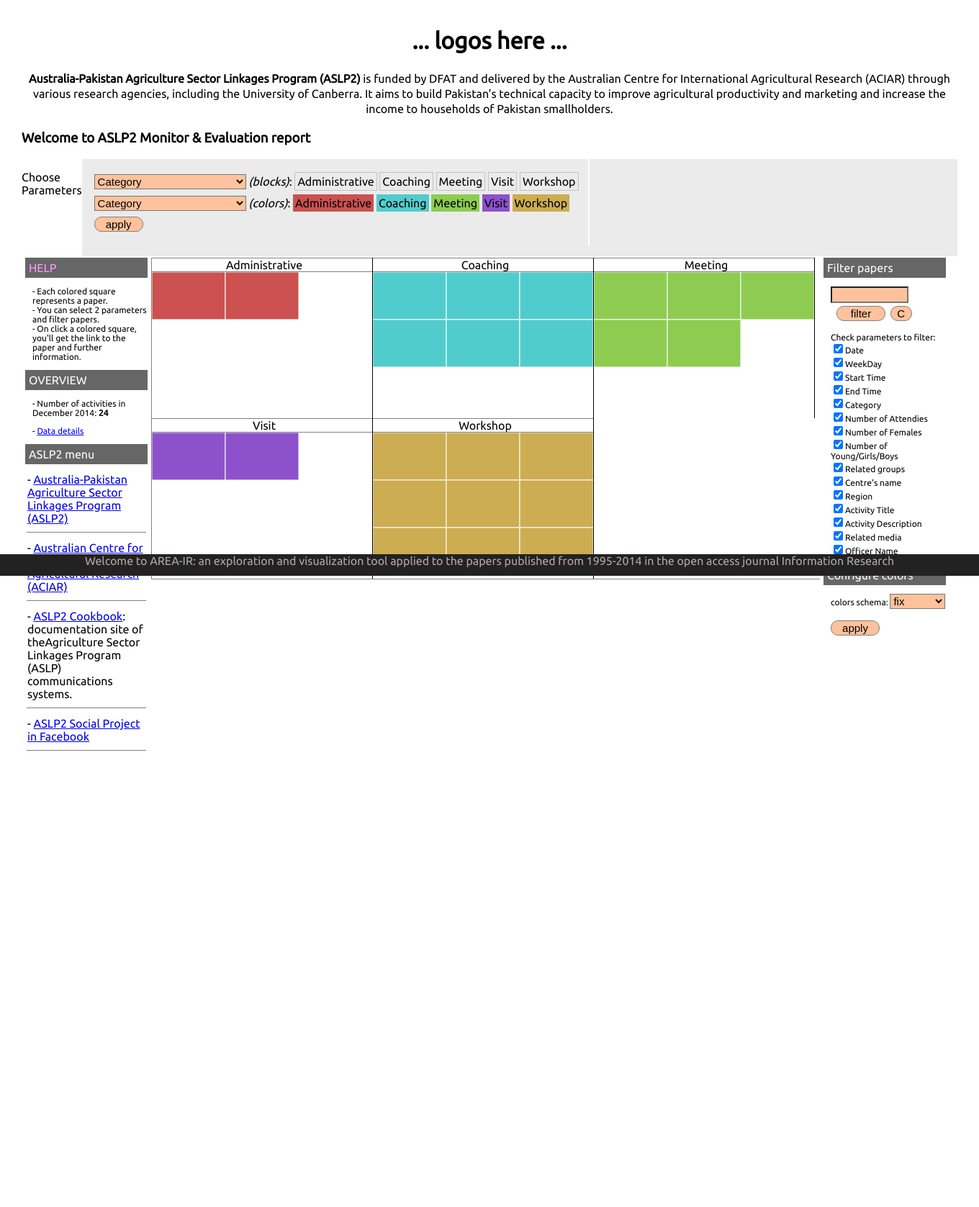
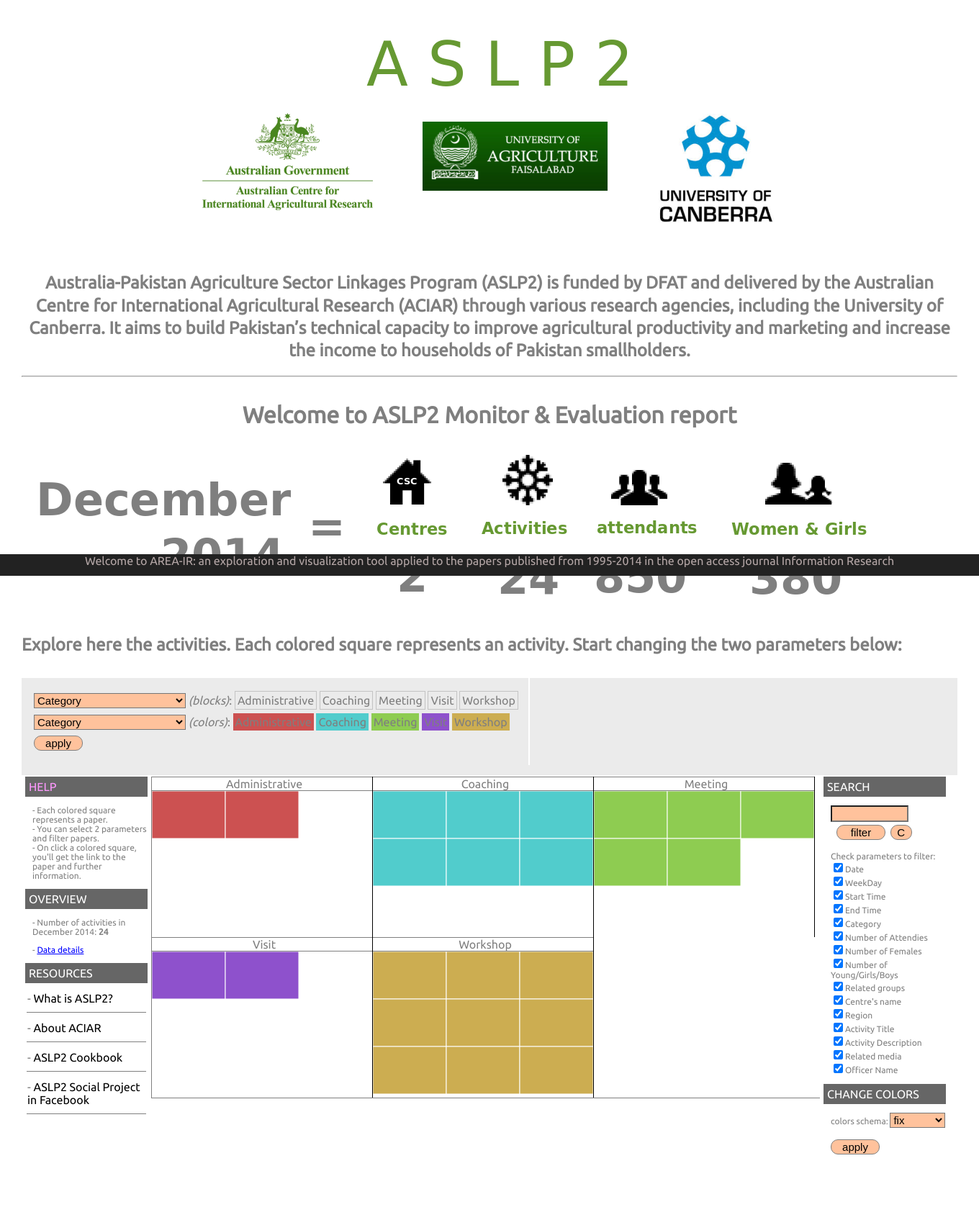
Before and after one commit to jaumet/area-archived, a PHP site: page /area-aslp2.html in a window 1360 px wide. Shown: the whole page at 72% size. Before the commit the page ends 1043 px from the top, so only its background shows below. Run offline with PHP 8.4, Linux system fonts and the light colour scheme; some libraries are stand-ins or nearby versions.

Commit message:
Added december2014 infography + css tune in + text&logos

```diff
--- a/area-aslp2/area-aslp2.html
+++ b/area-aslp2/area-aslp2.html
@@ -7,7 +7,6 @@
 	<script type="text/javascript" src="./js/d3.v2.min.js"></script>
 	<script type="text/javascript" src="./data/config.js"></script>
 	<script type="text/javascript" src="./data/data.js"></script>
-	<!--<script type="text/javascript" src="./data/my_topics.js"></script>-->
 	<link href="css/area.css" rel="stylesheet">
   <link href='http://fonts.googleapis.com/css?family=Ubuntu' rel='stylesheet' type='text/css'>
   </head>
@@ -24,15 +23,16 @@
    <div id="container">
   	<div id="panel">
       <header>
-      <h1>... logos here ...</h1>
-      <p class="myheader"><b>Australia-Pakistan Agriculture Sector Linkages Program (ASLP2)</b> is funded by DFAT and delivered by the Australian Centre for International Agricultural Research (ACIAR) through various research agencies, including the University of Canberra. It aims to build Pakistan’s technical capacity to improve agricultural productivity and marketing and increase the income to households of Pakistan smallholders.
-      </p>
-      <h3 class="myheadera">Welcome to ASLP2 Monitor & Evaluation report</h3>
-      <p></p>
-
+      <h1><img src="images/logos/all-logos.png" /></h1>
+      <h2 class="myheader"><b>Australia-Pakistan Agriculture Sector Linkages Program (ASLP2)</b> is funded by DFAT and delivered by the Australian Centre for International Agricultural Research (ACIAR) through various research agencies, including the University of Canberra. It aims to build Pakistan’s technical capacity to improve agricultural productivity and marketing and increase the income to households of Pakistan smallholders.
+      </h2>
+      <hr />
+      <h3 class="myheader">Welcome to ASLP2 Monitor & Evaluation report</h3>
+      <p><img src="images/december2014.png" /></p>
+      <h4 class="myheadera">Explore here the activities. Each colored square represents an activity. Start changing the two parameters below:</h4>
       </header>
       <div id="title">
-        <p syle="padding:0;margin:0;">Choose <br />Parameters</p>
+        <p syle="padding:0;margin:0;"></p>
       </div>
 <!------
       <div id="config">
@@ -87,20 +87,21 @@
         <p>- <a id='data_overview'>Data details</a></p>
       </div>
 
-      <span id="mainmenu" class="sidebarhead">ASLP2 menu</span>
+      <span id="mainmenu" class="sidebarhead">RESOURCES</span>
       <table class="mytable"><tbody>
-      <tr><td>- <a href="http://aslp2.nualart.cat/what-is-asl2-program/" target="aslp2">Australia-Pakistan Agriculture Sector Linkages Program (ASLP2)</a></td></tr>
-      <tr><td>- <a href="http://aciar.gov.au/" target="aciar">Australian Centre for International Agricultural Research (ACIAR)</a> </td></tr>
-      <tr><td>- <a href="http://aslp2.nualart.cat/" target="aslp2-cookbook">ASLP2 Cookbook</a>: documentation site of theAgriculture Sector Linkages Program (ASLP) communications systems. </td></tr>
+      <tr><td>- <a href="http://aslp2.nualart.cat/what-is-asl2-program/" target="aslp2">What is ASLP2?</a></td></tr>
+      <tr><td>- <a href="http://aciar.gov.au/" target="aciar">About ACIAR</a> </td></tr>
+      <tr><td>- <a href="http://aslp2.nualart.cat/" target="aslp2-cookbook">ASLP2 Cookbook</a></td></tr>
       <tr><td>- <a href="https://www.facebook.com/pages/Aslp2-Social-Project/275911232446217" target="slpd2-social">ASLP2 Social Project in Facebook</a> </td></tr>
       </tbody></table>
+      <span id="" class=""><p>&nbsp;</p><p>&nbsp;</p><p>&nbsp;</p></span>
     </sidebar>
 
     <div id="area"></div>
 
     <sidebar id="right">
       <div id='byfilter'>
-        <span class="sidebarhead">Filter papers</span>
+        <span class="sidebarhead">SEARCH</span>
         <p>
           <input id="filter" type="text" />
           <br /><span id="totals"></span>
@@ -113,7 +114,7 @@
       </div>
 
       <div id='tab4'>
-        <span class="sidebarhead">Configure colors</span>
+        <span class="sidebarhead">CHANGE COLORS</span>
         <p>
         <!------ Edit area size is hidden in this version --------------->
         <span style="display:none;">
@@ -426,7 +427,6 @@
 				legend1 += '<span class="legendtxt">'+param1_val+'</span>&nbsp;';
         //// FIXME spaces break the class name.
         param1_val_clean = clean_string(param1_val);//.split(' ').join('_');
-        console.log("clean_string(param1_val) -> "+clean_string(param1_val));
 				$('#area').append('<div id="b-'+param1_val_clean+'" class="block"><div class="blockname">'+param1_val+'</div></div>');
 				block_builder(DATA, blockx, blocky, param1_val, param2colors, FILTER, SELECTED);
 			});
@@ -496,12 +496,7 @@
       if ($(this).attr('class') == "clean_params") {
         $("#totals").html(" ");
       }
-      //return true;
 		});
-
-		//$('#tab3').on('mouseenter', function(){
-		//   $(this).css("z-index", 10).animate({ height: "+=240"});
-		//})
 
 		$('#data_overview').on('click', function(){
       $("#tab3").css("display", "block");
@@ -512,6 +507,32 @@
 
 		$("#node_info_close b, #tab3_close b").on("mouseover", function(event){ $("#node_info, #tab3").css("display", "none");});
     $(document).keyup(function(e) { if (e.keyCode == 27) { $("#node_info, #tab3").css("display", "none"); }});
+
+/////////////////////////////////////////////
+/*
+    // TOTAL Attendies:
+    var totalAttendants = 0;var my = 0;
+    $.each(DATA, function(i, el) {
+      if (el["noAttendants"] != "N/A") {
+        my = my + parseInt(el["noAttendants"]);
+        //console.log("TotAt = "+my);
+      } else {
+        //console.log("TotAt = NNNN/AAAAAA");
+      }
+    });
+    // TOTAL Women:
+    var noFemale = 0;var my = 0;
+    $.each(DATA, function(i, el) {
+      if (el["noFemale"] != "N/A") {
+        my = my + parseInt(el["noFemale"]);
+        console.log("TotAt = "+my);
+      } else {
+        console.log("TotAt = NNNN/AAAAAA");
+      }
+    });
+*/
+
+
     </script>
   </body>
 </html>
--- a/area-aslp2/css/area.css
+++ b/area-aslp2/css/area.css
@@ -5,7 +5,8 @@ html, body {
   font-family: 'Ubuntu', sans-serif;
   font-size:1.0em;
   background-color:#fff;
-  color:black;
+  color:#7f7f7f;
+  background-color:white;
 }
 html{
   height: 100%;
@@ -17,7 +18,7 @@ body {
   width:1300px;
   height:100%;
   margin: 0px auto;
-  background-color:#fff;
+  /*background-color:#fff;*/
   padding:30px;
   padding-top:15px;
 }
@@ -54,6 +55,11 @@ footer {
   left: 0;
   z-index: 10;
 }
+
+h3 {font-size:2em;}
+h4 {font-size:1.5em;}
+a {text-decoration: none;color:black}
+
 .myheader, header h1 {
   text-align: center;
   line-height:1.3em;
--- a/area-aslp2/data/config.js
+++ b/area-aslp2/data/config.js
@@ -59,6 +59,8 @@ var FIELDS = [
 			{ human: "Related media", areafilter: "1", type:"text", exclude: "1"},
     "officerName":
 			{ human: "Officer Name", areafilter: "1", type:"text", exclude: "0"},
+    "activities":
+			{ human: "Activities", areafilter: "0", type:"text", exclude: "0"},
 
 	}
 ];
--- a/area-aslp2/data/data.js
+++ b/area-aslp2/data/data.js
@@ -34,6 +34,7 @@ Fields for each item and their description: each item refers to an activity done
 var DATA =
 [{
 	"id" : 1,
+	"activities": "Activities",
 	"date" : "14-12-2014",
 	"weekDay" : "Sunday",
 	"startTime" : "09:00",
@@ -52,6 +53,7 @@ var DATA =
 },
 {
 	"id" : 2,
+	"activities": "Activities",
 	"date" : "14-12-2014",
 	"weekDay" : "Sunday",
 	"startTime" : "12:30",
@@ -70,6 +72,7 @@ var DATA =
 },
 {
 	"id" : 3,
+	"activities": "Activities",
 	"date" : "14-12-2014",
 	"weekDay" : "Sunday",
 	"startTime" : "14:00" ,
@@ -88,6 +91,7 @@ var DATA =
 },
 {
 	"id" : 4,
+	"activities": "Activities",
 	"date" : "14-12-2014",
 	"weekDay" : "Sunday",
 	"startTime" : "16:00" ,
@@ -106,6 +110,7 @@ var DATA =
 },
 {
 	"id" : 5,
+	"activities": "Activities",
 	"date" : "15-12-2014",
 	"weekDay" : "Monday",
 	"startTime" : "10:00" ,
@@ -124,6 +129,7 @@ var DATA =
 },
 {
 	"id" : 6,
+	"activities": "Activities",
 	"date" : "15-12-2014",
 	"weekDay" : "Monday",
 	"startTime" : "09:00" ,
@@ -142,6 +148,7 @@ var DATA =
 },
 {
 	"id" : 7,
+	"activities": "Activities",
 	"date" : "15-12-2014",
 	"weekDay" : "Monday",
 	"startTime" : "11:00",
@@ -160,6 +167,7 @@ var DATA =
 },
 {
 	"id" : 8,
+	"activities": "Activities",
 	"date" : "15-12-2014",
 	"weekDay" : "Monday",
 	"startTime" : "15:00",
@@ -178,6 +186,7 @@ var DATA =
 },
 {
 	"id" : 9,
+	"activities": "Activities",
 	"date" : "16-12-2014",
 	"weekDay" : "Tuesday",
 	"startTime" : "09:00",
@@ -196,6 +205,7 @@ var DATA =
 },
 {
 	"id" : 10,
+	"activities": "Activities",
 	"date" : "16-12-2014",
 	"weekDay" : "Tuesday",
 	"startTime" : "09:00",
@@ -214,6 +224,7 @@ var DATA =
 },
 {
 	"id" : 11,
+	"activities": "Activities",
 	"date" : "17-12-2014",
 	"weekDay" : "Wednesday",
 	"startTime" : "09:00",
@@ -232,6 +243,7 @@ var DATA =
 },
 {
 	"id" : 12,
+	"activities": "Activities",
 	"date" : "17-12-2014",
 	"weekDay" : "Wednesday",
 	"startTime" : "09:00",
@@ -250,6 +262,7 @@ var DATA =
 },
 {
 	"id" : 13,
+	"activities": "Activities",
 	"date" : "17-12-2014",
 	"weekDay" : "Wednesday",
 	"startTime" : "10:00",
@@ -268,6 +281,7 @@ var DATA =
 },
 {
 	"id" : 14,
+	"activities": "Activities",
 	"date" : "17-12-2014",
 	"weekDay" : "Wednesday",
 	"startTime" : "11:00",
@@ -286,6 +300,7 @@ var DATA =
 },
 {
 	"id" : 15,
+	"activities": "Activities",
 	"date" : "18-12-2012",
 	"weekDay" : "Thursday",
 	"startTime" : "09:00",
@@ -304,6 +319,7 @@ var DATA =
 },
 {
 	"id" : 16,
+	"activities": "Activities",
 	"date" : "18-12-2014",
 	"weekDay" : "Thursday",
 	"startTime" : "15:00",
@@ -322,6 +338,7 @@ var DATA =
 },
 {
 	"id" : 17,
+	"activities": "Activities",
 	"date" : "18-12-2014",
 	"weekDay" : "Thursday",
 	"startTime" : "10:00",
@@ -340,6 +357,7 @@ var DATA =
 },
 {
 	"id" : 18,
+	"activities": "Activities",
 	"date" : "19-12-2014",
 	"weekDay" : "Friday",
 	"startTime" : "09:00",
@@ -358,6 +376,7 @@ var DATA =
 },
 {
 	"id" : 19,
+	"activities": "Activities",
 	"date" : "19-12-2014",
 	"weekDay" : "Friday",
 	"startTime" : "09:00",
@@ -376,6 +395,7 @@ var DATA =
 },
 {
 	"id" : 20,
+	"activities": "Activities",
 	"date" : "5-12-2014",
 	"weekDay" : "Friday",
 	"startTime" : "10:30",
@@ -394,6 +414,7 @@ var DATA =
 },
 {
 	"id" : 21,
+	"activities": "Activities",
 	"date" : "6-12-2014",
 	"weekDay" : "Saturday",
 	"startTime" : "11:00",
@@ -412,6 +433,7 @@ var DATA =
 },
 {
 	"id" : 22,
+	"activities": "Activities",
 	"date" : "13-12-2014",
 	"weekDay" : "Saturday",
 	"startTime" : "10:00",
@@ -430,6 +452,7 @@ var DATA =
 },
 {
 	"id" : 23,
+	"activities": "Activities",
 	"date" : "15-12-2014",
 	"weekDay" : "Monday",
 	"startTime" : "N/A",
@@ -448,6 +471,7 @@ var DATA =
 },
 {
 	"id" : 24,
+	"activities": "Activities",
 	"date" : "18-12-2014",
 	"weekDay" : "Thursday",
 	"startTime" : "N/A",
```
Also changed, not shown: area-aslp2/images/activity-Hot-Leghari-English-Training-Class-1.jpg (added), area-aslp2/images/activity-Hot-Leghari-English-Training-Class.jpg (added), area-aslp2/images/december2014.png (added), area-aslp2/images/logos/ACIAR_Govt_stacked_370-Logo.jpg (added), area-aslp2/images/logos/UAF-logo.png (added), area-aslp2/images/logos/Uc-logo.jpg (added), area-aslp2/images/logos/all-logos.png (added), area-aslp2/images/two-women-in-field.jpg (added), 2 other files.
